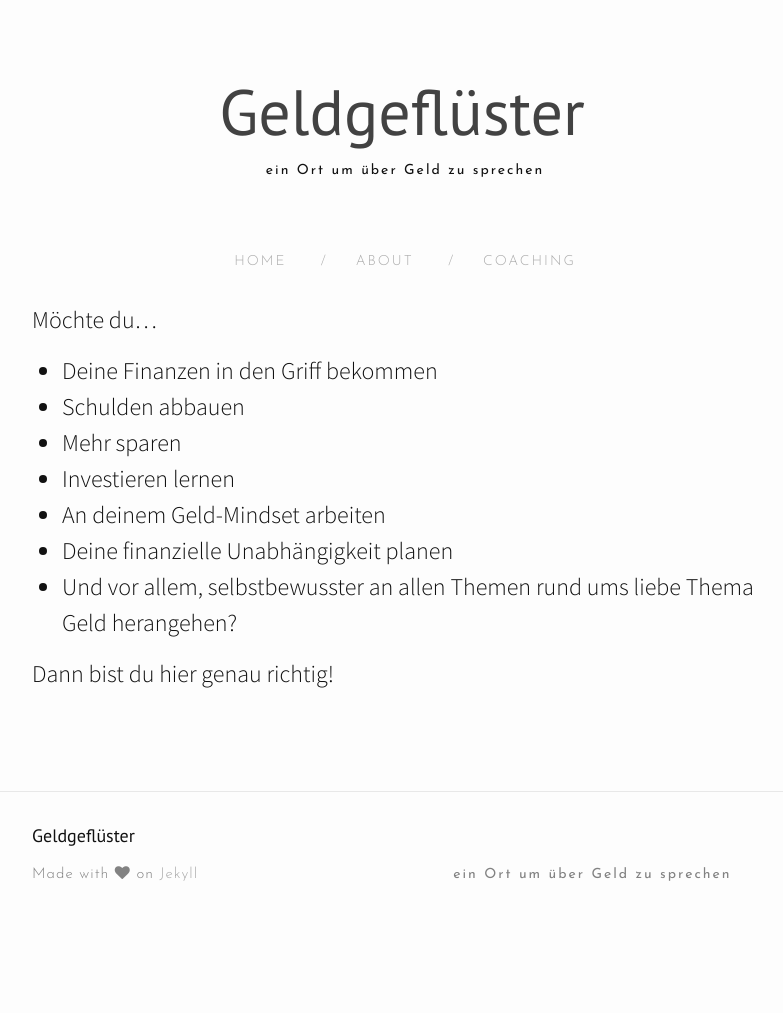
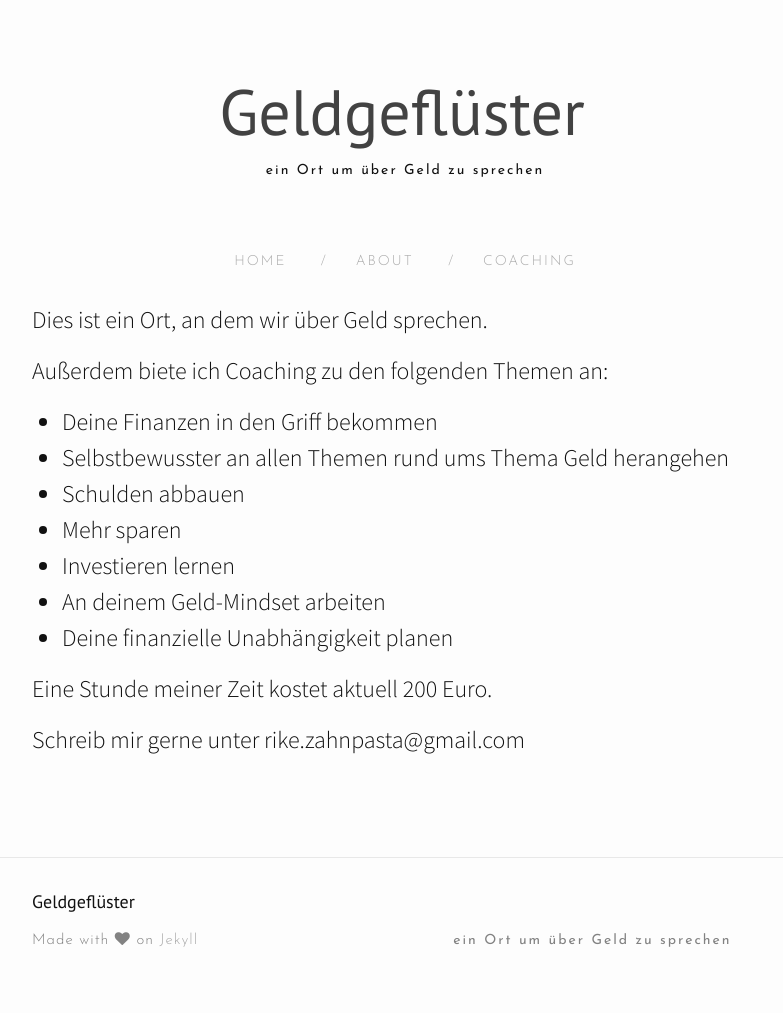
Before and after one commit to rikezahnpasta/rikezahnpasta.github.io, a Jekyll site: the page built from coaching.md, in a window 1280 px wide. Shown: the whole page, without its empty margins (238-1021 px from the left). Built offline with Jekyll 4.4.1, drawn with Linux system fonts in a browser that asks for light colours; nearby versions of some CDN libraries; before the commit the page ends 947 px from its top, so only the background shows below that.

Commit message:
Update Coaching

```diff
--- a/coaching.md
+++ b/coaching.md
@@ -4,14 +4,18 @@ title : Coaching
 permalink: /coaching/
 ---
 
-Möchte du...
+Dies ist ein Ort, an dem wir über Geld sprechen.
+
+Außerdem biete ich Coaching zu den folgenden Themen an:
 
 * Deine Finanzen in den Griff bekommen
+* Selbstbewusster an allen Themen rund ums Thema Geld herangehen
 * Schulden abbauen
 * Mehr sparen
 * Investieren lernen
 * An deinem Geld-Mindset arbeiten
 * Deine finanzielle Unabhängigkeit planen
-* Und vor allem, selbstbewusster an allen Themen rund ums liebe Thema Geld herangehen?
 
-Dann bist du hier genau richtig!
+Eine Stunde meiner Zeit kostet aktuell 200 Euro.
+
+Schreib mir gerne unter rike.zahnpasta@gmail.com
```
